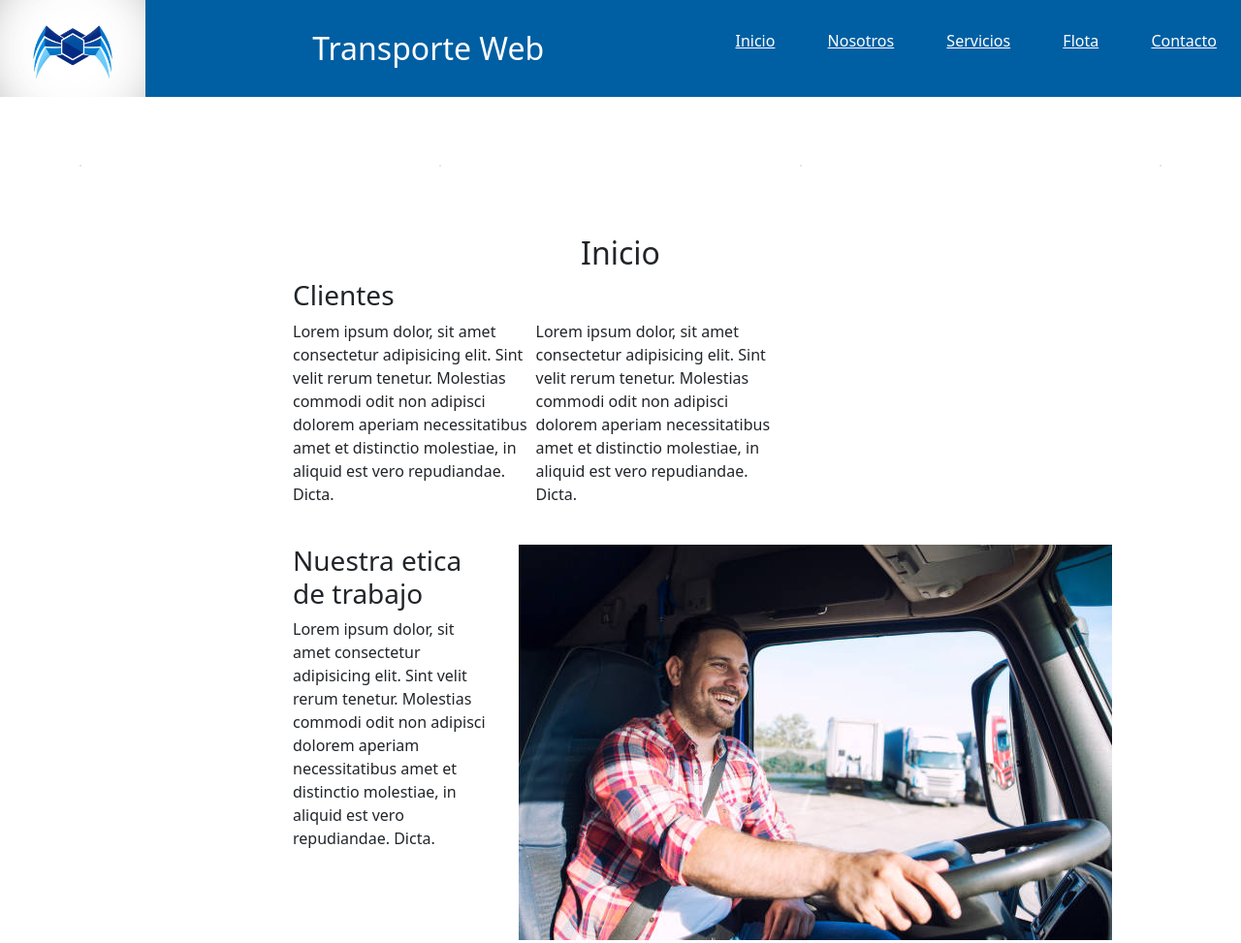
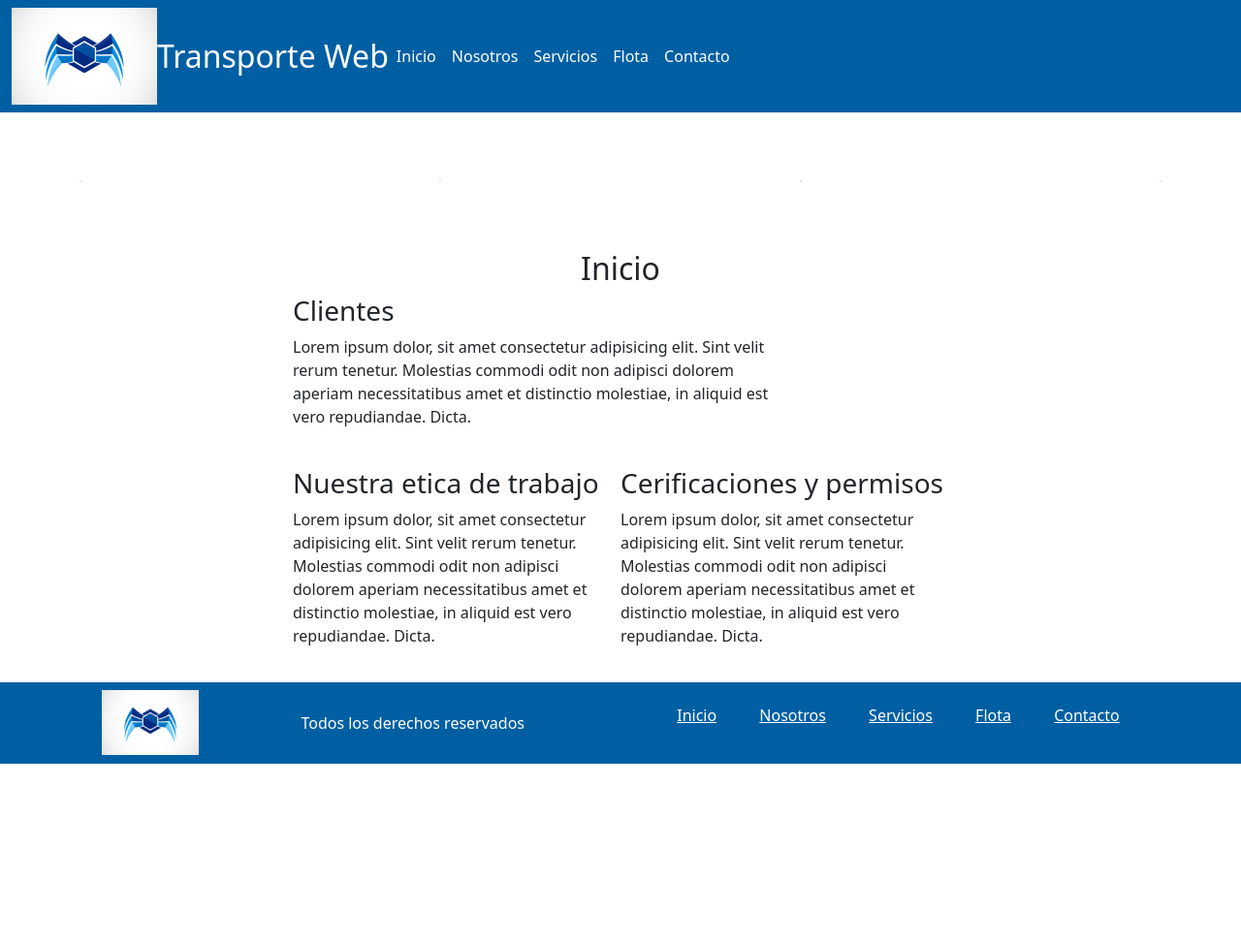
Before and after one commit to alanius4/proyectoCoderhouseAlan, a plain HTML site: page index.html in a window 1280 px wide. Shown: the top 973 px of the page at 97% size. After the commit the page ends 800 px from the top, so only its background shows below. Drawn offline with nearby package versions, Linux system fonts and the light colour scheme.

Commit message:
se agrego el nav bar responsive y se acomodo el index

```diff
--- a/css/styles.css
+++ b/css/styles.css
@@ -14,33 +14,24 @@
 }
 
 /* Nav */
-nav {
+.nav {
   grid-area: nav;
-  background-color: #005fa3;
   display: flex;
   flex-direction: column;
   align-items: center;
+  background-color: #005fa3;
 }
-nav img {
+.navImg {
   width: 150px;
 }
 
-nav h2 {
+.nav h2 {
   color: white;
   margin-bottom: 30px;
   margin-top: 30px;
 }
 
-nav ul {
-  padding: 0;
-  text-align: center;
-}
-
-nav ul li {
-  display: block;
-}
-
-nav ul li a {
+.contenedorVinculos {
   padding: 9px 25px;
   background-color: #005fa3;
   color: white;
@@ -50,7 +41,7 @@ nav ul li a {
   transition: all 0.5s ease 0.1s;
 }
 
-nav ul li a:hover {
+.contenedorVinculos:hover {
   background-color: #e77f4b;
   color: #005fa3;
 }
@@ -92,16 +83,12 @@ header {
   align-items: center;
 }
 
-
-
 /*main*/
 
 main {
   grid-area: main;
   max-width: 700px;
   margin: auto;
-
-
 }
 
 #articuloPrincipal {
@@ -109,10 +96,21 @@ main {
 }
 
 #articuloContenido {
-
   display: flex;
   flex-direction: row;
+}
 
+.containerRow{
+  /*en linea ****/
+  display: flex;
+  flex-direction: row;
+}
+.containerColumn{
+  /*en columna  *
+                *
+                *   */
+  display: flex;
+  flex-direction: column;
 }
 
 #formularioContacto {
--- a/index.html
+++ b/index.html
@@ -16,32 +16,44 @@
     <link rel="stylesheet" href="css/styles.css" />
 
     <title>Transporte Web</title>
-
   </head>
   <body>
     <div class="main-wrapper">
-      <nav>
-        <img src="images/logo.jpg" alt="logo pic" />
+      <!--nav-->
+      <nav class="navbar navbar-expand-lg navbar nav">
+        <div class="container-fluid">
+          <img class="navImg" src="images/logo.jpg" alt="logo pic" />
           <h2>Transporte Web</h2>
-        <ul>
-          <li>
-            <a href="index.html">Inicio</a>
-          </li>
-          <li>
-            <a href="pages/nosotros.html">Nosotros</a>
-          </li>
-          <li>
-            <a href="pages/servicios.html">Servicios</a>
-          </li>
-          <li>
-            <a href="pages/flota.html">Flota</a>
-          </li>
-          <li>
-            <a href="pages/contacto.html">Contacto</a>
-          </li>
-        </ul>
+          <div class="collapse navbar-collapse" id="navbarNavAltMarkup">
+            <div class="navbar-nav">
+              <a class="nav-link active contenedorVinculos" href="index.html"
+                >Inicio</a
+              >
+              <a
+                class="nav-link active contenedorVinculos"
+                href="pages/nosotros.html"
+                >Nosotros</a
+              >
+              <a
+                class="nav-link active contenedorVinculos"
+                href="pages/servicios.html"
+                >Servicios</a
+              >
+              <a
+                class="nav-link active contenedorVinculos"
+                href="pages/flota.html"
+                >Flota</a
+              >
+              <a
+                class="nav-link active contenedorVinculos"
+                href="pages/contacto.html"
+                >Contacto</a
+              >
+            </div>
+          </div>
+        </div>
       </nav>
-
+      <!--header-->
       <header>
         <div class="container">
           <!--imagenes separan header-->
@@ -71,21 +83,29 @@
           </div>
         </div>
       </header>
+      <!--main-->
+
 
       <main>
-
         <h2 id="articuloPrincipal">Inicio</h2>
         <div class="container">
-          <div class="row">
-            <div class="col-9">
-              <h3 >Clientes</h3>
+          <div class="containerColumn ">
+            <div class="col-9 ">
+              <h3>Clientes</h3>
               <div id="articuloContenido">
                 <p>
                   Lorem ipsum dolor, sit amet consectetur adipisicing elit. Sint
-                  velit rerum tenetur. Molestias commodi odit non adipisci dolorem
-                  aperiam necessitatibus amet et distinctio molestiae, in aliquid
-                  est vero repudiandae. Dicta.
+                  velit rerum tenetur. Molestias commodi odit non adipisci
+                  dolorem aperiam necessitatibus amet et distinctio molestiae,
+                  in aliquid est vero repudiandae. Dicta.
                 </p>
+
+              </div>
+            </div>
+            <div class="containerRow">
+              <div class="col-6 ">
+                <br />
+                <h3>Nuestra etica de trabajo</h3>
                 <p>
                   Lorem ipsum dolor, sit amet consectetur adipisicing elit. Sint
                   velit rerum tenetur. Molestias commodi odit non adipisci dolorem
@@ -94,19 +114,16 @@
                 </p>
               </div>
 
-            </div>
-            <div class="col-4"><br>
-              <h3>Nuestra etica de trabajo</h3>
+            <div class="col-6 ">
+              <br />
+                <h3>Cerificaciones y permisos</h3>
                 <p>
                   Lorem ipsum dolor, sit amet consectetur adipisicing elit. Sint
                   velit rerum tenetur. Molestias commodi odit non adipisci dolorem
                   aperiam necessitatibus amet et distinctio molestiae, in aliquid
                   est vero repudiandae. Dicta.
                 </p>
-
             </div>
-            <div class="col-6"><br>
-              <img src="../proyectoCoderhouseAlan/images/camionero1.jpg" alt="">
             </div>
 
           </div>
```
Also changed, not shown: pages/contacto.html (+81 -47 lines), pages/flota.html (+42 -38 lines), pages/nosotros.html (+57 -47 lines), pages/servicios.html (+64 -50 lines). Lines whose indentation alone changed are shown as unchanged.
